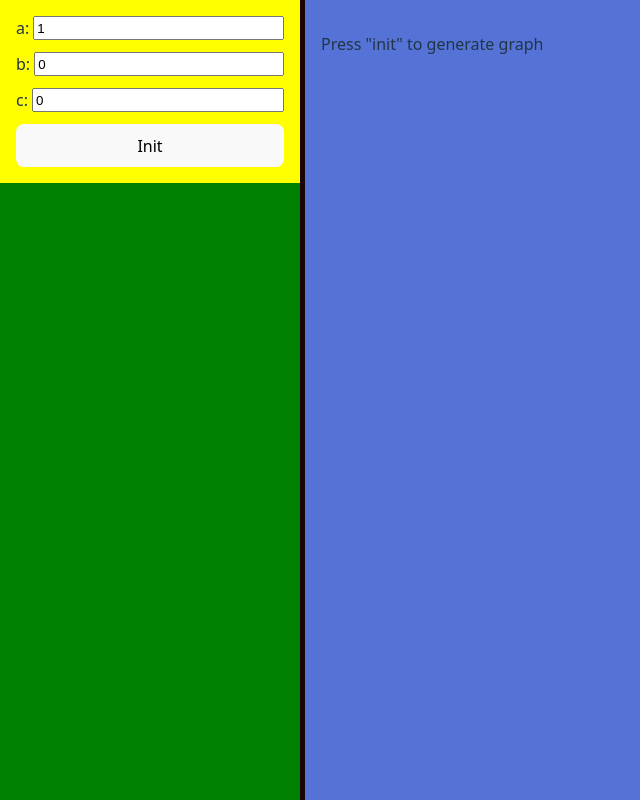
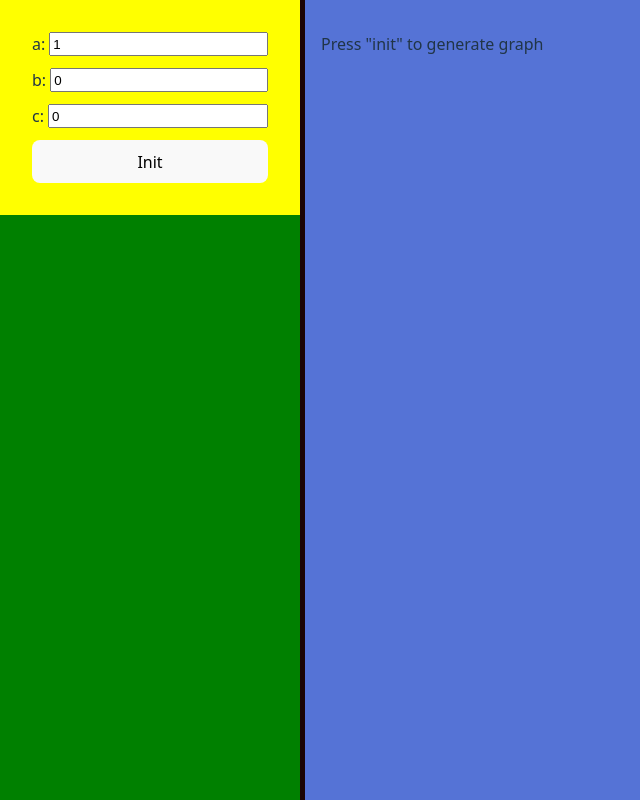
Before and after one commit to fontmaniac/finprojecto-spa, a React (Vite) app: page / in a window 1280 px wide. Shown: the whole page, without its empty margins (0-640 px from the left). Built offline with nearby package versions, Linux system fonts and the light colour scheme.

Commit message:
Lifted ParabolaInputs from NavBarTop.

```diff
--- a/src/App.jsx
+++ b/src/App.jsx
@@ -5,24 +5,32 @@ import { NavBar } from './views/structural/NavBar';
 import { MainView } from './views/structural/MainView';
 import { ResizableSplitViewHorizontal } from './views/primitives/ResizableSplitViewHorizontal';
 import { Layout } from './views/primitives/Layout';
+import { ParabolaInputs } from './views/domain/ParabolaInputs.jsx';
 
 function App() {
   const [params, setParams] = useState({ a: 1, b: 0, c: 0 });
+  const [committedParams, setCommittedParams] = useState({ a: 1, b: 0, c: 0 });
   const [refreshKey, setRefreshKey] = useState(0);
 
-  const handleInit = (a, b, c) => {
-    console.log('Init parabola with:', { a, b, c });
-    setParams({ a, b, c });
+  const handleInit = (inputParams) => {
+    console.log('Init parabola with:', inputParams);
+    setCommittedParams(inputParams);
     setRefreshKey(prev => prev + 1); // triggers re-render in MainView
   };
 
   return (
     <ResizableSplitViewHorizontal>
       <Layout.Sidebar width="100%">
-        <NavBar onInit={handleInit} />
+        <NavBar>
+          <ParabolaInputs
+            params={params}
+            setParams={setParams}
+            onInit={handleInit}
+          />
+        </NavBar>
       </Layout.Sidebar>
       <Layout.MainArea>
-        <MainView a={params.a} b={params.b} c={params.c} trigger={refreshKey} />
+        <MainView a={committedParams.a} b={committedParams.b} c={committedParams.c} trigger={refreshKey} />
       </Layout.MainArea>
     </ResizableSplitViewHorizontal>
   );
--- /dev/null
+++ b/src/views/domain/ParabolaInputs.jsx
@@ -0,0 +1,27 @@
+// FM: Domain-specific input group for parabola parameters (a, b, c)
+
+import styles from './ParabolaInputs.module.css';
+
+export function ParabolaInputs({ params, setParams, onInit }) {
+    const handleChange = (key) => (e) => {
+        setParams(prev => ({ ...prev, [key]: +e.target.value }));
+    };
+
+    return (
+        <div className={styles.top}>
+            <div className={styles.inputGroup}>
+                <label htmlFor="a">a:</label>
+                <input id="a" type="number" value={params.a} onChange={handleChange('a')} />
+            </div>
+            <div className={styles.inputGroup}>
+                <label htmlFor="b">b:</label>
+                <input id="b" type="number" value={params.b} onChange={handleChange('b')} />
+            </div>
+            <div className={styles.inputGroup}>
+                <label htmlFor="c">c:</label>
+                <input id="c" type="number" value={params.c} onChange={handleChange('c')} />
+            </div>
+            <button className={styles.initButton} onClick={() => onInit({ ...params })}>Init</button>
+        </div>
+    );
+}
--- /dev/null
+++ b/src/views/domain/ParabolaInputs.module.css
@@ -0,0 +1,25 @@
+.inputGroup {
+    display: flex;
+    flex-direction: row;
+    gap: 0.25rem;
+}
+
+.inputGroup input {
+    width: 100%;
+    box-sizing: border-box;
+}
+
+.initButton {
+    width: 100%;
+    box-sizing: border-box;
+    align-self: start;    /* optional: aligns button to left */
+}
+
+.top {
+    display: flex;
+    flex-direction: column;
+    gap: 0.75rem;
+    background: yellow;
+    padding: 1rem;
+    box-sizing: border-box;
+}
--- a/src/views/structural/MainView.jsx
+++ b/src/views/structural/MainView.jsx
@@ -48,19 +48,19 @@ export function MainView({ a, b, c, trigger }) {
             ? <line x1={originX} y1="0" x2={originX} y2={height} stroke="gray" />
             : <line x1="0" y1="0" x2="0" y2={height} stroke="gray" />;
 
-        const label = (x, y, anchor = 'middle') => (
-            <text x={x} y={y} fontSize="10" textAnchor={anchor} fill="black">
+        const label = (key, x, y, anchor = 'middle') => (
+            <text key={key} x={x} y={y} fontSize="10" textAnchor={anchor} fill="black">
                 ({(x / scale - 5 + vertexX).toFixed(1)}, {(viewBoxY + (height - y) / scale).toFixed(1)})
             </text>
         );
 
         const labels = [
-            label((vertexX - vertexX + 5) * scale, height - (vertexY - viewBoxY) * scale - 5),
-            label(0, height - 5, 'start'),
-            label(width, height - 5, 'end'),
-            label(originX, 10, 'middle'),
-            label(originX, height / 2, 'middle'),
-            label(originX, height - 10, 'middle'),
+            label("l1", (vertexX - vertexX + 5) * scale, height - (vertexY - viewBoxY) * scale - 5),
+            label("l2", 0, height - 5, 'start'),
+            label("l3", width, height - 5, 'end'),
+            label("l4", originX, 10, 'middle'),
+            label("l5", originX, height / 2, 'middle'),
+            label("l6", originX, height - 10, 'middle'),
         ];
 
         setSvgContent(
--- a/src/views/structural/NavBar.jsx
+++ b/src/views/structural/NavBar.jsx
@@ -1,19 +1,14 @@
 /* FM: Container for navigation panes. */
 
-import { useState } from 'react';
 import { NavBarTop } from './NavBarTop';
 import { NavBarBottom } from './NavBarBottom';
 import layout from '../primitives/Layout.module.css';
 import styles from './NavBar.module.css';
 
-export function NavBar({ onInit }) {
-    const [a, setA] = useState(1);
-    const [b, setB] = useState(0);
-    const [c, setC] = useState(0);
-
+export function NavBar({ children }) {
     return (
         <div className={`${layout.fillContainer} ${styles.navBar}`}>
-            <NavBarTop a={a} b={b} c={c} setA={setA} setB={setB} setC={setC} onInit={onInit} />
+            <NavBarTop> {children} </NavBarTop>
             <NavBarBottom />
         </div>
     );
--- a/src/views/structural/NavBarTop.jsx
+++ b/src/views/structural/NavBarTop.jsx
@@ -1,23 +1,11 @@
-/* FM: This is where the initial parameters for MainView are being entered. */
+// FM: Structural wrapper for top navbar content; parametrized with domain-specific input component
 
 import styles from './NavBarTop.module.css';
 
-export function NavBarTop({ a, b, c, setA, setB, setC, onInit }) {
+export function NavBarTop({ children }) {
     return (
         <div className={styles.top}>
-            <div className={styles.inputGroup}>
-                <label htmlFor="a">a:</label>
-                <input id="a" type="number" value={a} onChange={e => setA(+e.target.value)} />
-            </div>
-            <div className={styles.inputGroup}>
-                <label htmlFor="b">b:</label>
-                <input id="b" type="number" value={b} onChange={e => setB(+e.target.value)} />
-            </div>
-            <div className={styles.inputGroup}>
-                <label htmlFor="c">c:</label>
-                <input id="c" type="number" value={c} onChange={e => setC(+e.target.value)} />
-            </div>
-            <button className={styles.initButton} onClick={() => onInit(a, b, c)}>Init</button>
+            {children}
         </div>
     );
 }
--- a/src/views/structural/NavBarTop.module.css
+++ b/src/views/structural/NavBarTop.module.css
@@ -7,21 +7,3 @@
     padding: 1rem;
     box-sizing: border-box;
 }
-
-.inputGroup {
-    display: flex;
-    flex-direction: row;
-    gap: 0.25rem;
-}
-
-.inputGroup input {
-    width: 100%;
-    box-sizing: border-box;
-}
-
-.initButton {
-    width: 100%;
-    box-sizing: border-box;
-    align-self: start;
-    /* optional: aligns button to left */
-}
```
Also changed, not shown: 1 other file (tests, documents, lock files or other folders).
